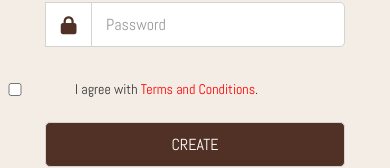
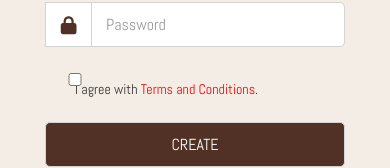
Before and after one commit to Mehar-Aziz/WellnessWise, a React (Create React App) app in the folder wellnesswise-frontend/: page /register in a window 390 px wide. Shown: the part 528-696 px from the top of the page. Built offline with nearby package versions, Linux system fonts and the light colour scheme.

Commit message:
Adjusted CSS

```diff
--- a/wellnesswise-frontend/src/components/CreateProfile.css
+++ b/wellnesswise-frontend/src/components/CreateProfile.css
@@ -11,7 +11,7 @@
 }
 
 .addBtn {
-    background-color: black;
+  background-color: #513125;
   color: white;
   border: none;
   padding: 5px 10px;
@@ -40,3 +40,61 @@
   box-sizing: border-box;
   font-size: 16px;
 }
+
+@media (max-width: 1200px) {
+  .removebtn {
+    margin-left: 300px;
+  }
+}
+
+@media (max-width: 992px) {
+  .removebtn {
+    margin-left: 200px;
+  }
+
+  .gender-select select {
+    width: 90%;
+    left: 0;
+  }
+}
+
+@media (max-width: 768px) {
+  .removebtn {
+    margin-left: 100px;
+    top: -35px;
+    left: 180px; }
+
+  .addBtn {
+    margin-left: 0;
+    width: 100%; }
+
+  .terms input[type="checkbox"] {
+    width: 16px;
+    height: 16px;
+    top: 15px;
+  }
+
+  .gender-select select {
+    width: 100%;
+    left: 0;
+  }
+}
+
+@media (max-width: 576px) {
+  .removebtn {
+    margin-left: 0;
+    top: -35px;
+    left: 200px;
+  }
+
+  .addBtn {
+    width: 100%;
+    padding: 10px;
+  }
+
+  .terms input[type="checkbox"] {
+    width: 14px;
+    height: 14px;
+    top: 10px;
+  }
+}
--- a/wellnesswise-frontend/src/components/CreateProfileButton.css
+++ b/wellnesswise-frontend/src/components/CreateProfileButton.css
@@ -1,32 +1,5 @@
-/* .card {
-    width: 300px;
-    padding: 20px;
-    margin: 20px auto;
-    border: 1px solid #ccc;
-    box-shadow: 0 4px 8px rgba(0, 0, 0, 0.1);
-    text-align: center;
-    background-color: #fff;
-  }
-
-  .card-button {
-    width: 100px;
-    padding: 10px;
-    margin: 10px;
-    border: none;
-    background-color: black;
-    color: white;
-    font-size: 16px;
-    cursor: pointer;
-    transition: background-color 0.3s;
-  }
-
-  .card-button:hover {
-    background-color: #343434;
-  }
-   */
-
 .card {
-    background: #fff;
+  background: #fbf7f0;
   padding: 50px;
   box-shadow: 0 2px 10px rgba(0, 0, 0, 0.1);
   display: flex;
@@ -34,17 +7,46 @@
   align-items: center;
   gap: 10px;
 }
+
 .card h1 {
   font-size: 1.8rem;
+  color: #513125;
 }
+
 .card-button {
   padding: 10px 20px;
   border: none;
-    background-color: black;
-    color: white;
+  background-color: #513125;
+  color: #fbf7f0;
   cursor: pointer;
 }
 
 .card-button:hover {
-    background-color: #343434;
+  background-color: #c47a5e;
 }
+
+/* Adjustments for tablets */
+@media (max-width: 768px) {
+  .card {
+    padding: 30px;
+  }
+  .card h1 {
+    font-size: 1.6rem;
+  }
+  .card-button {
+    padding: 8px 18px;
+  }
+}
+
+/* Adjustments for mobile devices */
+@media (max-width: 576px) {
+  .card {
+    padding: 20px;
+  }
+  .card h1 {
+    font-size: 1.4rem;
+  }
+  .card-button {
+    padding: 6px 16px;
+  }
+}
--- a/wellnesswise-frontend/src/components/Home.css
+++ b/wellnesswise-frontend/src/components/Home.css
@@ -87,6 +87,7 @@ textarea {
 .homeImage {
   flex: 1;
   display: flex;
+  float: right;
   justify-content: center;
 }
 
--- a/wellnesswise-frontend/src/components/Registration.css
+++ b/wellnesswise-frontend/src/components/Registration.css
@@ -9,7 +9,7 @@
 .terms input[type="checkbox"] {
     accent-color: #D3D3D3;
     position: relative;
-    left: -200px;
+    left: -185px;
     top: 20px;
     margin-right: 10px;
     width: 20px;
@@ -49,3 +49,32 @@
     box-shadow: 0 2px 10px rgba(0, 0, 0, 0.1);
     z-index: 1001;
   }
+  .terms input[type="checkbox"] {
+    accent-color: #D3D3D3;
+    position: relative;
+    left: -185px;
+    top: 20px;
+    margin-right: 10px;
+    width: 20px;
+    height: 20px;
+    cursor: pointer;
+  }
+
+
+  @media (max-width: 768px) {
+    .terms input[type="checkbox"] {
+      left: -185px;
+      top: 15px;
+      width: 18px;
+      height: 18px;
+    }
+  }
+
+  @media (max-width: 576px) {
+    .terms input[type="checkbox"] {
+      left: -140px;
+      top: 10px;
+      width: 16px;
+      height: 16px;
+    }
+  }
```
Lines whose indentation alone changed are shown as unchanged.
